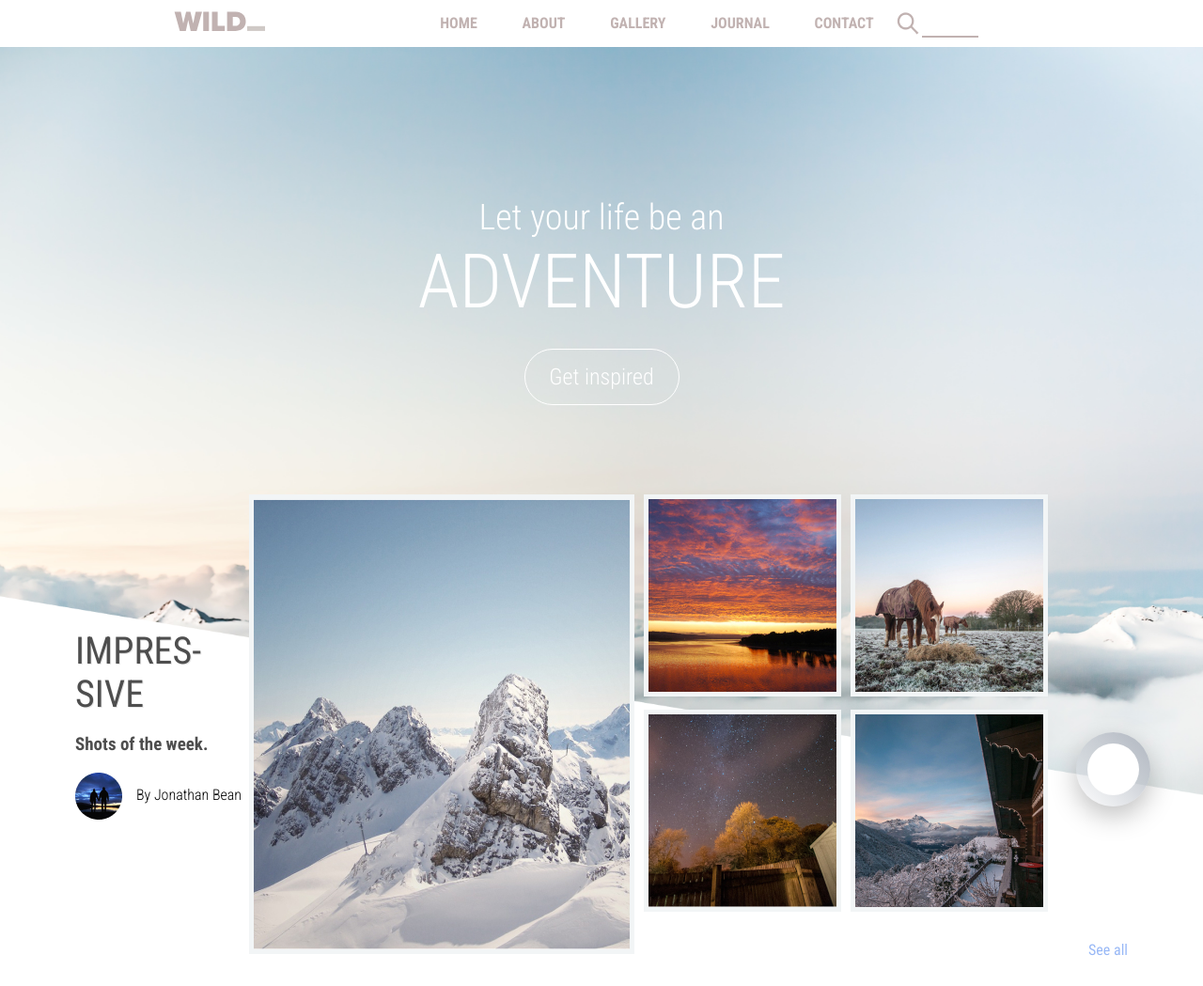
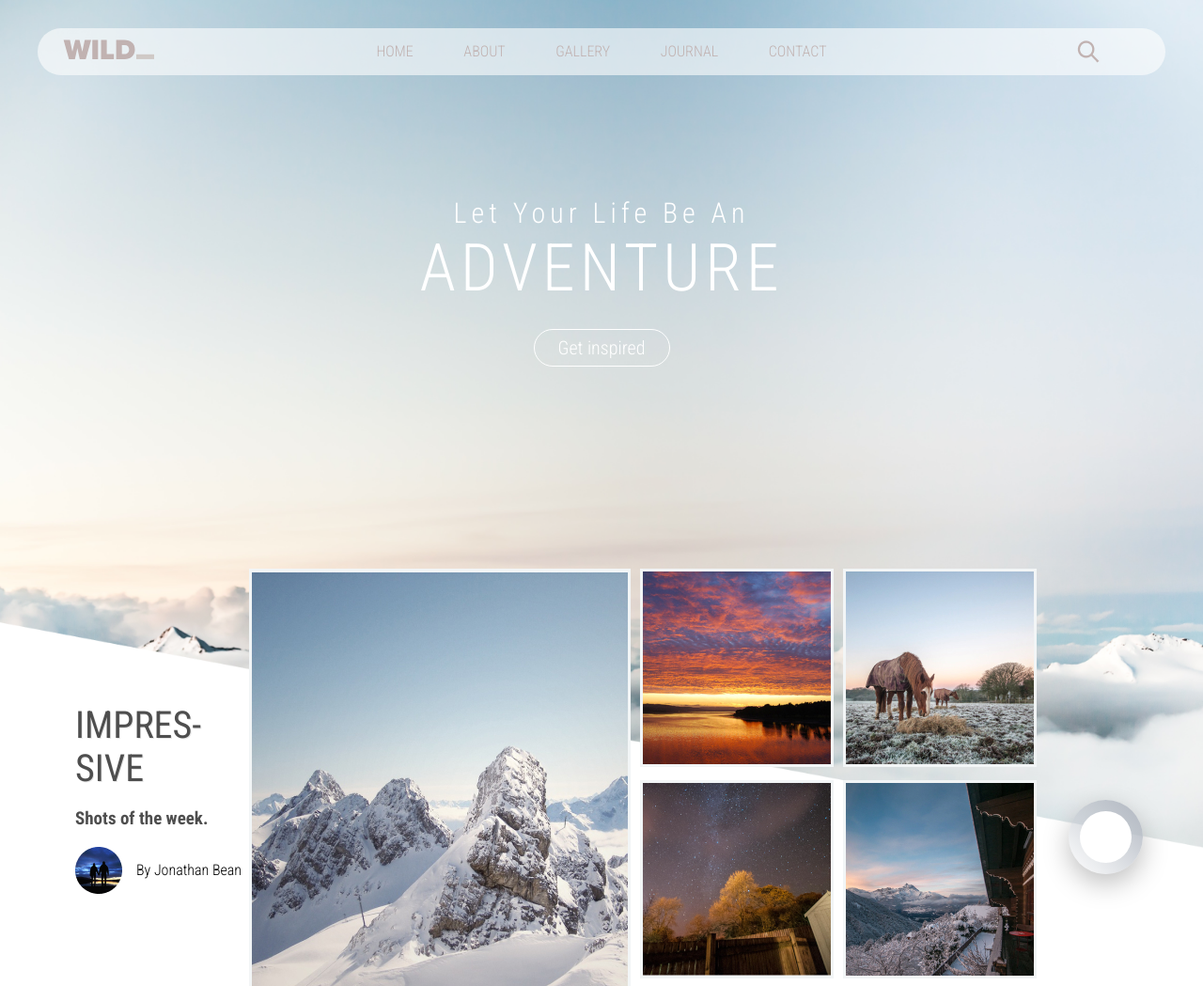
Before and after one commit to katyakaterina/Wild-Adventure, a website: page index.html in a window 1280 px wide. Shown: the top 1049 px of the page at 94% size. Drawn offline with nearby package versions, Linux system fonts and the light colour scheme; files that its build step writes are made by us from their sources.

Commit message:
Небольшие изменения в дизайне, переделана шапка

```diff
--- a/src/style/global/body.scss
+++ b/src/style/global/body.scss
@@ -3,6 +3,7 @@ body{
     margin: 0 auto;
     box-sizing: border-box;
     // min-width: 320px;
-    min-width: 1200px;
+    min-width: 1024px;
+    max-width: 1440px;
     width: 100%;
 }
--- a/src/style/header/header.scss
+++ b/src/style/header/header.scss
@@ -1,40 +1,52 @@
 header{
-    width: 1200px;
+    width: 100%;
     height: 50px;
     margin: 0 auto;
 }
 .menu{
     margin: 0 auto;
+    position: relative;
+    top: 30px;
+    z-index: 3;
+    width: 1200px;
 
     &__list{
-        width: 970px;
+        // width: 970px;
         height: 50px;
         background-color: #ffff;
         display: flex;
         justify-content: space-around;
         align-items: center;
         margin: 0 auto;
+        padding: 0;
+        border-radius: 50px;
+        background: rgba(255, 255, 255, 0.6);
+        // opacity: 0.7;
         // padding: 0;
     }
     &__logo{
-        flex-grow: 6;
+        flex-basis: 300px;
+        // flex-grow: 6;
     }
     &__item{
-        flex-grow: 1;
+        &:last-child{
+flex-basis: 300px;
+        }
+
     }
     &__link{
         text-transform: uppercase;
         color: $menuLink;
         padding: 10px;
-        font-weight: 700;
+        font-weight: 300;
     }
 
 }
 .form{
     position: relative;
-    width: 150px;
+    width: 50px;
     height: 30px;
-    margin: 0 auto;
+    margin-left: auto;
 
     &__input{
         position: absolute;
@@ -42,18 +54,22 @@ header{
         width: 0;
         padding: 0 30px 0 30px;
         border: none;
-        border-bottom: 2px solid $menuLink;
+        border-bottom: 1px solid transparent;
         transition: .3s cubic-bezier(0, 0.8, 0, 1);
         z-index: 3;
         top: 0;
         left: 0;
         outline: none;
+        background: transparent;
+
     }
     &__input:focus{
-        width: 300px;
-        border-bottom: 2px solid $menuLink;
-        top: 0;
+        width: 150px;
+        border-bottom: 1px solid  $menuLink;
+        top: 25px;
+        left: -70px;
         z-index: 2;
+        background: transparent;
        }
        &__label{
            display: none;
--- a/src/style/main-content/cover.scss
+++ b/src/style/main-content/cover.scss
@@ -7,6 +7,8 @@
     //    width: 1600px;
     //    height: 1450px;
        margin: 0 auto;
+       position: relative;
+        top: -50px;
 
 
     &__intro{
@@ -17,26 +19,32 @@
         text-align: center;
         // padding-top: 160px;
         // padding-bottom: 90px;
-        padding: 160px 0 90px 0;
+        // padding: 160px 0 90px 0;
+        height: 600px;
+        justify-content: center;
     }
 
     &__title{
         order: 2;
         width: 560px;
-        font-size: 80px;
+        font-size: 70px;
         margin: 0;
         font-weight: 300;
         color: $white;
         text-transform: uppercase;
         margin: 0 auto;
+        letter-spacing: 5px;
     }
 
     &__subtitle{
         width: 365px;
-        font-size: 38px;
+        font-size: 30px;
         font-weight: 300;
         color: $white;
         margin: 0 auto;
+        text-transform: capitalize;
+        letter-spacing: 5px;
+
     }
 
     &__btn{
@@ -44,11 +52,11 @@
         align-self: center;
         border: 1px solid $white;
         background: transparent;
-        width: 165px;
-        height: 60px;
+        width: 145px;
+        height: 40px;
         border-radius: 40px;
         color: $white;
-        font-size: 24px;
+        font-size: 20px;
         line-height: 1;
         font-weight: 300;
         margin-top: 25px;
@@ -87,7 +95,7 @@
         margin: 5px;
     }
     &__img{
-        border: 5px solid #f2f5f6;
+        border: 3px solid #f2f5f6;
     }
     &__link{
         flex-basis: 435px;
```
